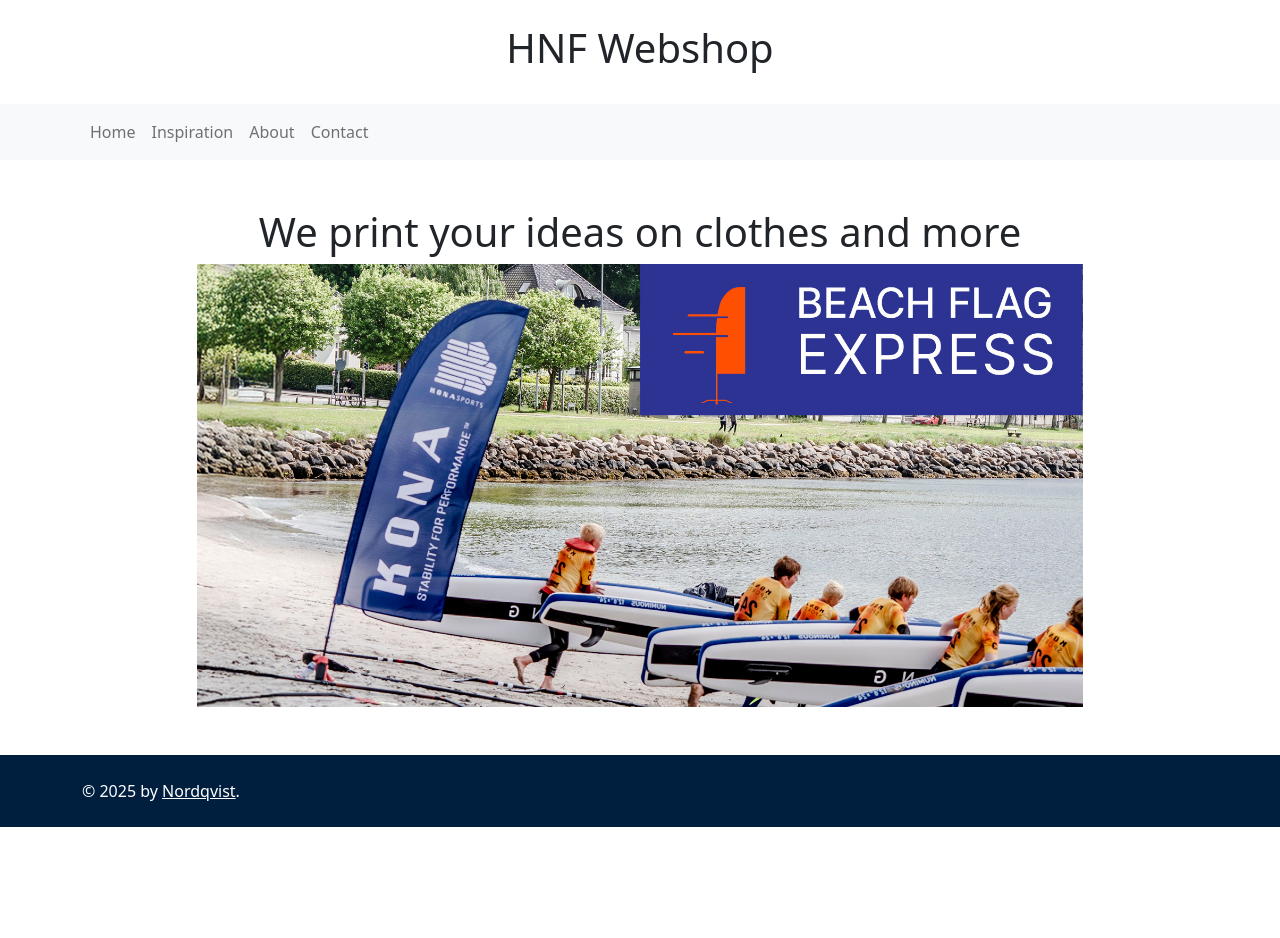
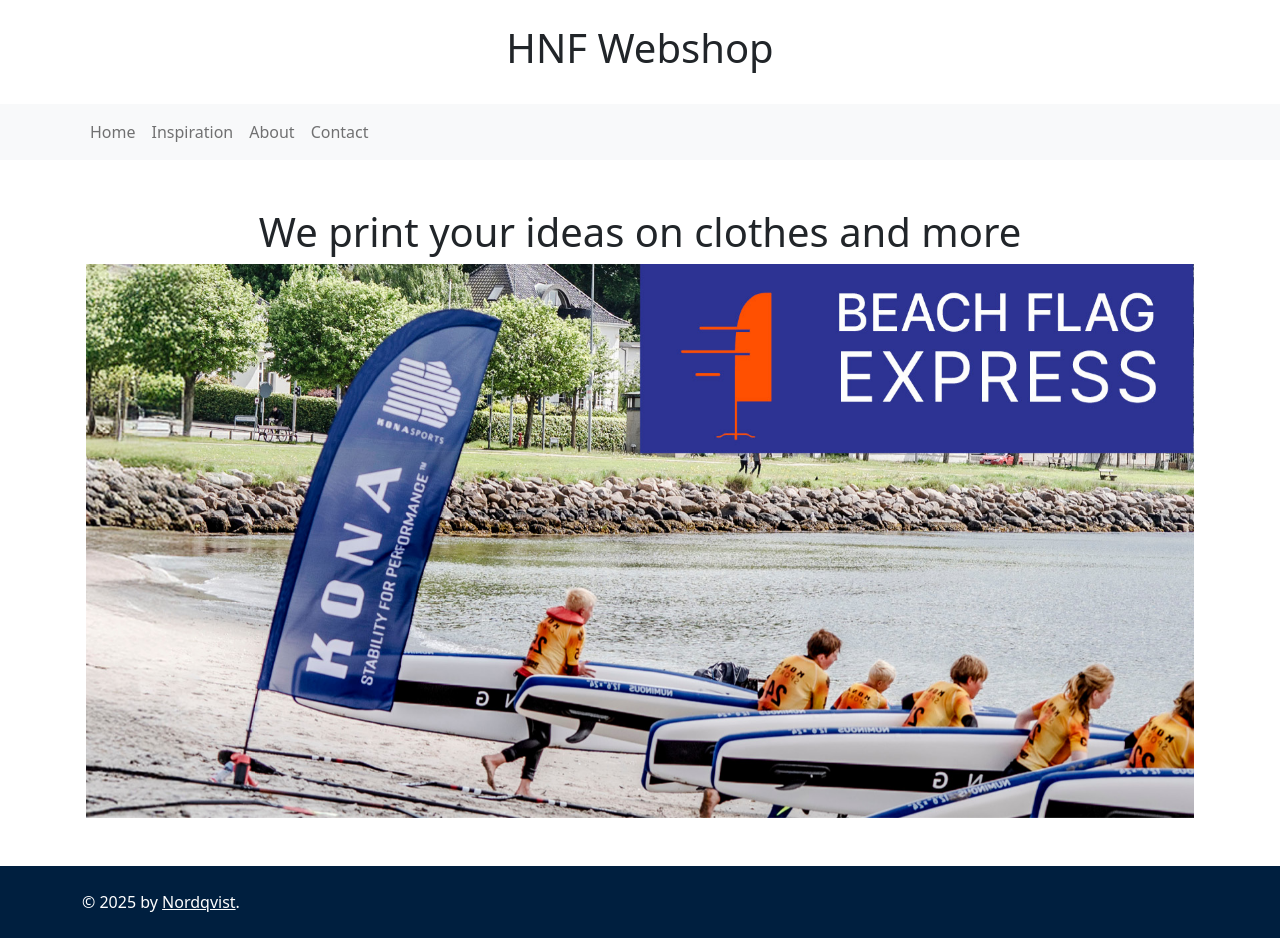
Before and after one commit to FilipNordqvist/flask-lookbook, a Flask app: page / in a window 1280 px wide. Before the commit the page ends 827 px from the top, so only its background shows below. Run offline with Flask 3, Linux system fonts and the light colour scheme.

Commit message:
La till karusell

```diff
--- a/templates/index.html
+++ b/templates/index.html
@@ -2,7 +2,24 @@
 {% block title %}HNF webshop{% endblock %}
 {% block content %}
   <h1>We print your ideas on clothes and more</h1>
-  <img src="{{ url_for('static', filename='flagga.jpg') }}" style="width: 80%"/>
 
-  <!-- Karusell av bilder -->
+ <!-- Karusell av bilder -->
+<div id="carouselExampleSlidesOnly" class="carousel slide" data-bs-ride="carousel">
+  <div class="carousel-inner">
+    <!-- Bild 1 -->
+    <div class="carousel-item active">
+      <img class="d-block w-100" src="{{ url_for('static', filename='flagga.jpg') }}" alt="Flags">
+    </div>
+    <!-- Bild 2 -->
+    <div class="carousel-item">
+      <img class="d-block w-100" src="{{ url_for('static', filename='keps.jpg') }}" alt="Keps">
+    </div>
+    <!-- Bild 3 -->
+    <div class="carousel-item">
+      <img class="d-block w-100" src="{{ url_for('static', filename='flex.jpg') }}" alt="Flex-logo">
+    </div>
+  </div>
+</div>
+
+
 {% endblock %}
```
Also changed, not shown: static/flex.jpg (added), static/keps.jpg (added).
